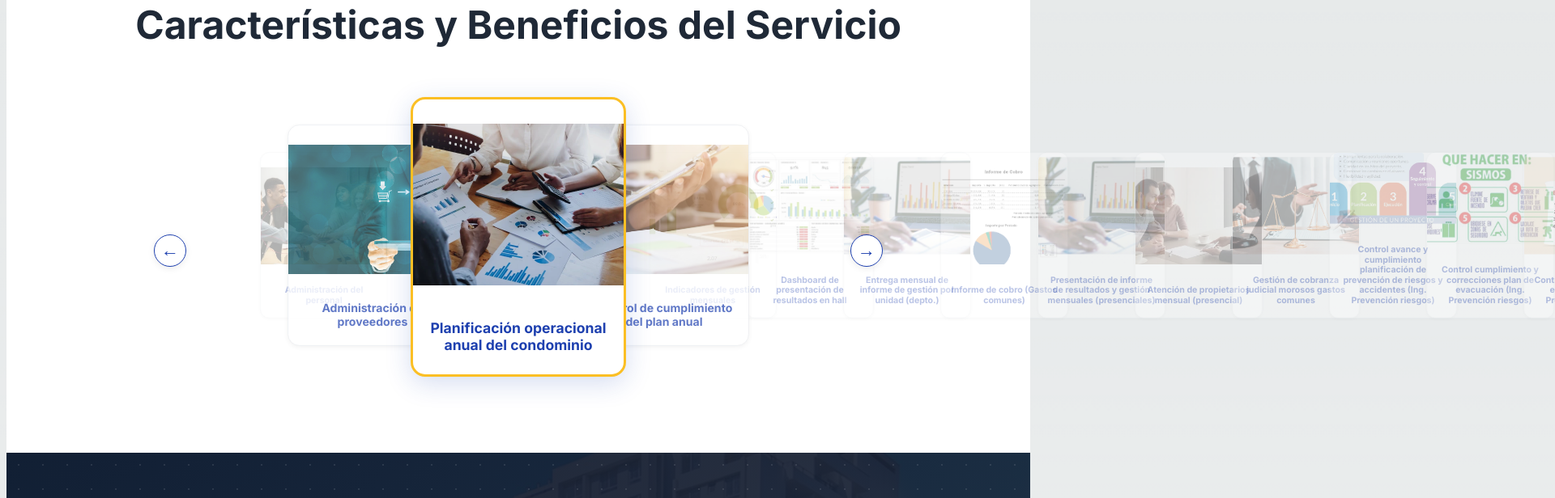
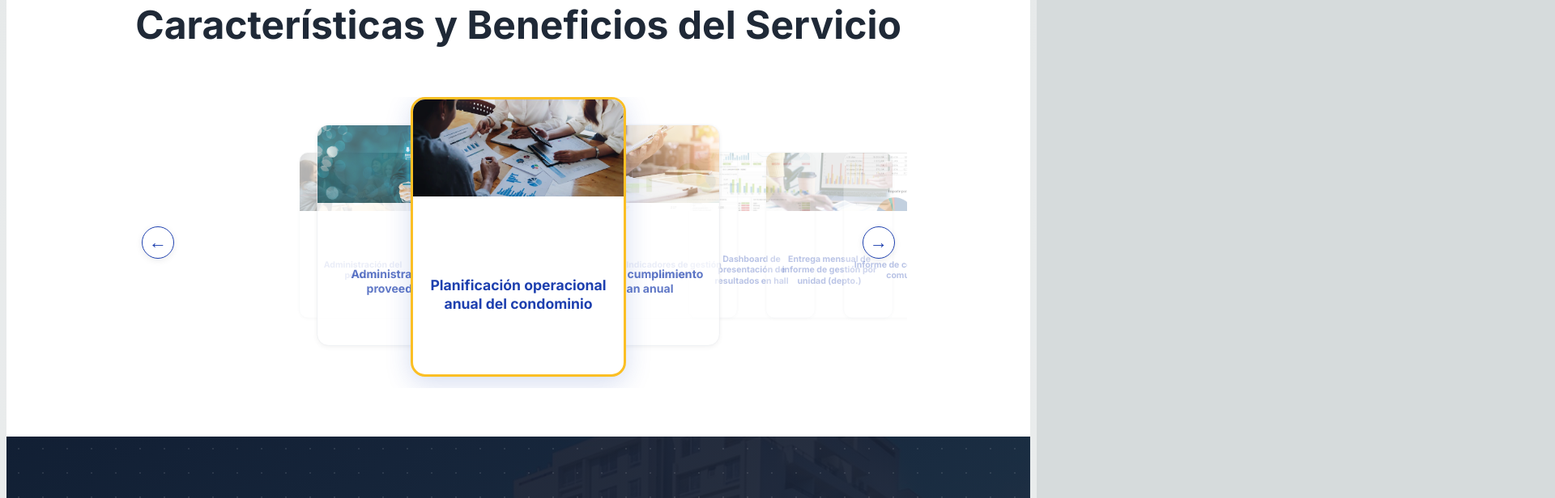
Before and after one commit to answer1986/adminq, a Next.js app: page / in a window 1280 px wide. Shown: the part 3760-4376 px from the top of the page at 81% size, 1920 px wide, since content can reach past the window. Built offline with nearby package versions, Linux system fonts and the light colour scheme; no server answers.

Commit message:
carrusel

```diff
--- a/components/BenefitCoverflow.tsx
+++ b/components/BenefitCoverflow.tsx
@@ -33,6 +33,7 @@ const benefits: Benefit[] = [
 
 export default function BenefitCoverflow() {
   const [current, setCurrent] = useState(0);
+  const [screenSize, setScreenSize] = useState('desktop');
   const length = benefits.length;
   const timerRef = useRef<NodeJS.Timeout | null>(null);
 
@@ -56,6 +57,28 @@ export default function BenefitCoverflow() {
     }, 3000);
   }
 
+  // Handle responsive behavior
+  useEffect(() => {
+    const handleResize = () => {
+      if (typeof window !== 'undefined') {
+        const width = window.innerWidth;
+        if (width <= 480) {
+          setScreenSize('mobile');
+        } else if (width <= 768) {
+          setScreenSize('tablet');
+        } else {
+          setScreenSize('desktop');
+        }
+      }
+    };
+
+    handleResize(); // Set initial size
+    if (typeof window !== 'undefined') {
+      window.addEventListener('resize', handleResize);
+      return () => window.removeEventListener('resize', handleResize);
+    }
+  }, []);
+
   useEffect(() => {
     timerRef.current = setInterval(() => {
       setCurrent((prev) => (prev + 1) % length);
@@ -65,16 +88,60 @@ export default function BenefitCoverflow() {
     };
   }, [length]);
 
+  // Get responsive values based on screen size
+  const getResponsiveValues = () => {
+    switch (screenSize) {
+      case 'mobile':
+        return {
+          cardWidth: 180,
+          cardHeight: 240,
+          translateXBase: 60,
+          translateXSide: 80,
+        };
+      case 'tablet':
+        return {
+          cardWidth: 220,
+          cardHeight: 300,
+          translateXBase: 100,
+          translateXSide: 140,
+        };
+      default: // desktop
+        return {
+          cardWidth: 260,
+          cardHeight: 340,
+          translateXBase: 120,
+          translateXSide: 180,
+        };
+    }
+  };
+
+  const responsiveValues = getResponsiveValues();
+
   return (
-    <div style={{ width: '100%', maxWidth: 900, margin: '0 auto', position: 'relative', height: 380 }}>
-      <div style={{ display: 'flex', justifyContent: 'center', alignItems: 'center', height: 340, position: 'relative' }}>
+    <div style={{
+      width: '100%',
+      maxWidth: '800px',
+      margin: '0 auto',
+      position: 'relative',
+      height: 'clamp(280px, 45vh, 360px)',
+      padding: '0 clamp(60px, 10vw, 80px)',
+      overflow: 'hidden'
+    }}>
+      <div style={{
+        display: 'flex',
+        justifyContent: 'center',
+        alignItems: 'center',
+        height: 'clamp(240px, 40vh, 320px)',
+        position: 'relative',
+        overflow: 'visible'
+      }}>
         {benefits.map((benefit, idx) => {
-          // Coverflow effect: center is scale(1), sides are scale(0.8), further are scale(0.6)
           const offset = idx - current;
           let scale = 0.6;
           let zIndex = 1;
           let opacity = 0.3;
-          let translateX = offset * 120;
+          let translateX = offset * (responsiveValues.translateXBase * 0.8); // Reducir espaciado
+
           if (offset === 0) {
             scale = 1;
             zIndex = 3;
@@ -84,8 +151,9 @@ export default function BenefitCoverflow() {
             scale = 0.8;
             zIndex = 2;
             opacity = 0.7;
-            translateX = offset * 180;
+            translateX = offset * (responsiveValues.translateXSide * 0.8); // Reducir espaciado
           }
+
           return (
             <div
               key={idx}
@@ -97,10 +165,10 @@ export default function BenefitCoverflow() {
                 zIndex,
                 opacity,
                 transition: 'all 0.5s cubic-bezier(.4,2,.3,1)',
-                width: 260,
-                height: 340,
+                width: responsiveValues.cardWidth,
+                height: responsiveValues.cardHeight,
                 boxShadow: offset === 0 ? '0 8px 32px rgba(30,64,175,0.18)' : '0 2px 8px rgba(0,0,0,0.08)',
-                borderRadius: 18,
+                borderRadius: 'clamp(12px, 2vw, 18px)',
                 background: '#fff',
                 overflow: 'hidden',
                 cursor: offset === 0 ? 'default' : 'pointer',
@@ -112,22 +180,103 @@ export default function BenefitCoverflow() {
               }}
               onClick={() => goTo(idx)}
             >
-              <div style={{ width: '100%', height: 200, background: '#f3f4f6', display: 'flex', alignItems: 'center', justifyContent: 'center' }}>
+              <div style={{
+                width: '100%',
+                height: 'clamp(120px, 35%, 200px)',
+                background: '#f3f4f6',
+                display: 'flex',
+                alignItems: 'center',
+                justifyContent: 'center'
+              }}>
                 {benefit.image ? (
-                  <img src={benefit.image} alt={benefit.title} style={{ width: '100%', height: '100%', objectFit: 'cover' }} />
+                  <img
+                    src={benefit.image}
+                    alt={benefit.title}
+                    style={{
+                      width: '100%',
+                      height: '100%',
+                      objectFit: 'cover'
+                    }}
+                  />
                 ) : (
-                  <span style={{ color: '#d1d5db', fontSize: 32 }}>Imagen</span>
+                  <span style={{ color: '#d1d5db', fontSize: 'clamp(20px, 4vw, 32px)' }}>Imagen</span>
                 )}
               </div>
-              <div style={{ padding: '24px 18px 18px 18px', textAlign: 'center' }}>
-                <h3 style={{ fontSize: '1.1rem', fontWeight: 700, color: '#1e40af', marginBottom: 8 }}>{benefit.title}</h3>
+              <div style={{
+                padding: 'clamp(16px, 3vw, 24px) clamp(12px, 2vw, 18px) clamp(12px, 2vw, 18px) clamp(12px, 2vw, 18px)',
+                textAlign: 'center',
+                flex: 1,
+                display: 'flex',
+                alignItems: 'center',
+                justifyContent: 'center'
+              }}>
+                <h3 style={{
+                  fontSize: 'clamp(0.8rem, 2.5vw, 1.1rem)',
+                  fontWeight: 700,
+                  color: '#1e40af',
+                  marginBottom: 0,
+                  lineHeight: 1.3
+                }}>
+                  {benefit.title}
+                </h3>
               </div>
             </div>
           );
         })}
       </div>
-      <button onClick={prev} style={{ position: 'absolute', left: 0, top: '50%', transform: 'translateY(-50%)', background: '#fff', border: '1.5px solid #1e40af', borderRadius: '50%', width: 40, height: 40, fontSize: 22, color: '#1e40af', cursor: 'pointer', zIndex: 10, boxShadow: '0 2px 8px rgba(0,0,0,0.08)' }} aria-label="Anterior">&#8592;</button>
-      <button onClick={next} style={{ position: 'absolute', right: 0, top: '50%', transform: 'translateY(-50%)', background: '#fff', border: '1.5px solid #1e40af', borderRadius: '50%', width: 40, height: 40, fontSize: 22, color: '#1e40af', cursor: 'pointer', zIndex: 10, boxShadow: '0 2px 8px rgba(0,0,0,0.08)' }} aria-label="Siguiente">&#8594;</button>
+
+      {/* Navigation buttons */}
+      <button
+        onClick={prev}
+        style={{
+          position: 'absolute',
+          left: '15px',
+          top: '50%',
+          transform: 'translateY(-50%)',
+          background: '#fff',
+          border: '1.5px solid #1e40af',
+          borderRadius: '50%',
+          width: 'clamp(32px, 8vw, 40px)',
+          height: 'clamp(32px, 8vw, 40px)',
+          fontSize: 'clamp(16px, 4vw, 22px)',
+          color: '#1e40af',
+          cursor: 'pointer',
+          zIndex: 10,
+          boxShadow: '0 2px 8px rgba(0,0,0,0.08)',
+          display: 'flex',
+          alignItems: 'center',
+          justifyContent: 'center'
+        }}
+        aria-label="Anterior"
+      >
+        &#8592;
+      </button>
+
+      <button
+        onClick={next}
+        style={{
+          position: 'absolute',
+          right: '15px',
+          top: '50%',
+          transform: 'translateY(-50%)',
+          background: '#fff',
+          border: '1.5px solid #1e40af',
+          borderRadius: '50%',
+          width: 'clamp(32px, 8vw, 40px)',
+          height: 'clamp(32px, 8vw, 40px)',
+          fontSize: 'clamp(16px, 4vw, 22px)',
+          color: '#1e40af',
+          cursor: 'pointer',
+          zIndex: 10,
+          boxShadow: '0 2px 8px rgba(0,0,0,0.08)',
+          display: 'flex',
+          alignItems: 'center',
+          justifyContent: 'center'
+        }}
+        aria-label="Siguiente"
+      >
+        &#8594;
+      </button>
     </div>
   );
 }
```
